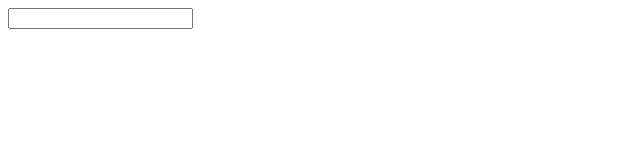
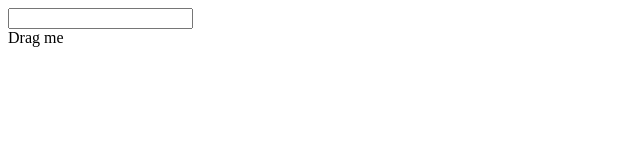
Before and after one commit to aimenin/typesciptPlusReactLeaarningRepo, a React (Create React App) app: page / in a window 1280 px wide. Shown: the top 160 px of the page, without its empty margins (0-640 px from the left). Built offline with nearby package versions, Linux system fonts and the light colour scheme.

Commit message:
add typed drag event

```diff
--- a/src/events/EventCpmponent.tsx
+++ b/src/events/EventCpmponent.tsx
@@ -1,10 +1,17 @@
+import React from "react";
+
 const EventComponent: React.FC = () => {
   const handleOnChange = (e: React.ChangeEvent<HTMLInputElement>) => {
     console.log(e.target.value);
   }
 
+  const handleDragStart = (e: React.DragEvent<HTMLDivElement>) => {
+    console.log(e.clientX);
+  }
+
   return <div>
     <input onChange={handleOnChange} />
+    <div draggable onDragStart={handleDragStart} style={{ cursor: 'grab' }}>Drag me</div>
   </div>
 }
 
```
